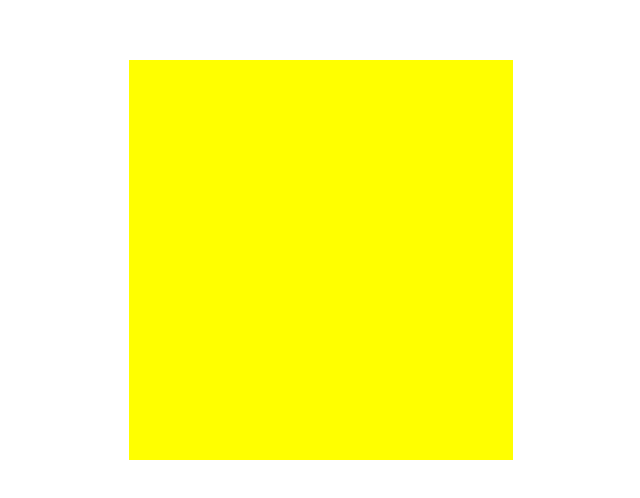
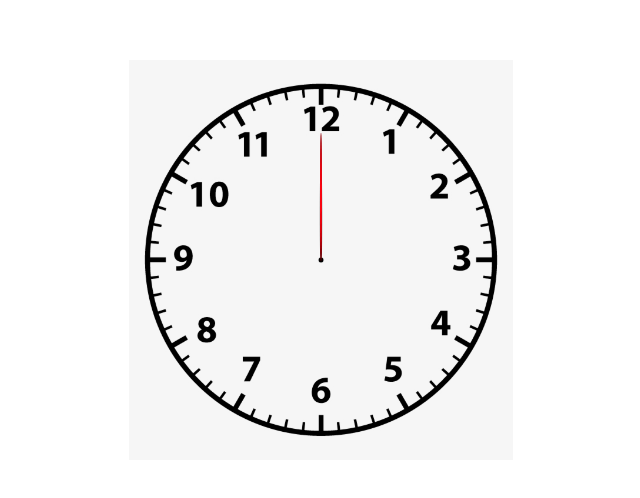
Before and after one commit to UmeshaNirmani/js-clock, a plain HTML site: page index.html in a window 1280 px wide. Shown: the part 140-638 px from the top of the page, without its empty margins (319-959 px from the left). Drawn offline with Linux system fonts and the light colour scheme.

Commit message:
clock css

```diff
--- a/style.css
+++ b/style.css
@@ -3,17 +3,41 @@
   padding: 0;
   box-sizing: border-box;
 }
-
-section{
-    display: flex;
-    width: 100%;
-    height: 100vh;
-    justify-content: center;
-    align-items: center;
+section {
+  display: flex;
+  width: 100%;
+  height: 100vh;
+  justify-content: center;
+  align-items: center;
 }
-
 #clock {
   width: 30%;
   height: 50%;
-  background-color: yellow;
+  background-image: url(clock.png);
+  background-size: cover;
+  background-position: center;
 }
+#hour,
+#min,
+#sec {
+  position: absolute;
+  top: 50%;
+  left: 50%;
+  transform-origin: left;
+  transform: rotate(-90deg);
+}
+#hour {
+  width: 7%;
+  border-top: #000 solid 3px;
+  border-radius: 50%;
+}
+#min{
+  width: 10%;
+  border-top: #000 solid 2px;
+  border-radius: 50%;
+}
+#sec{
+  width: 10%;
+  border-top: #f70511 solid 2px;
+  border-radius: 50%;
+}
```
Also changed, not shown: index.html (+2 -2 lines), clock.png (added).
